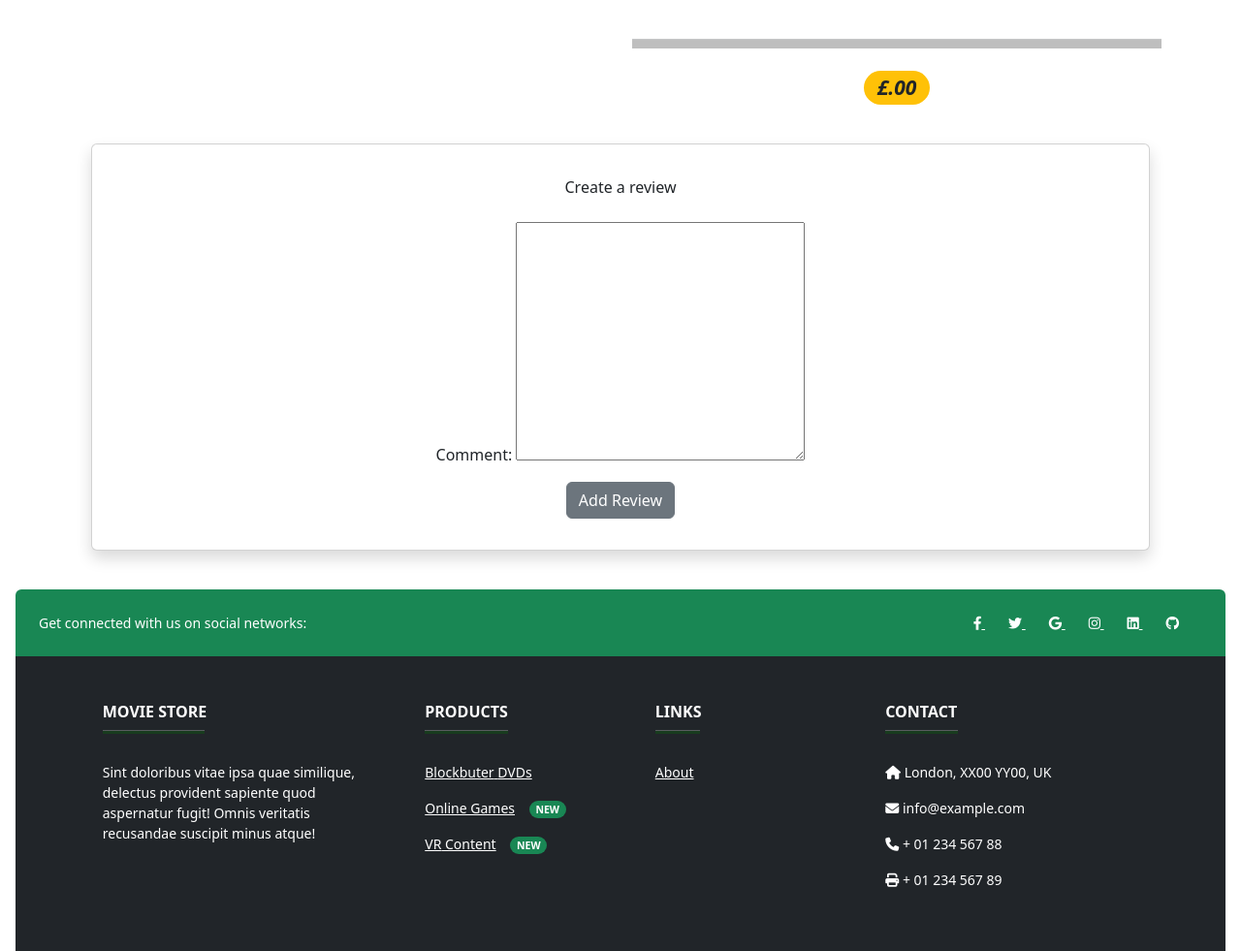
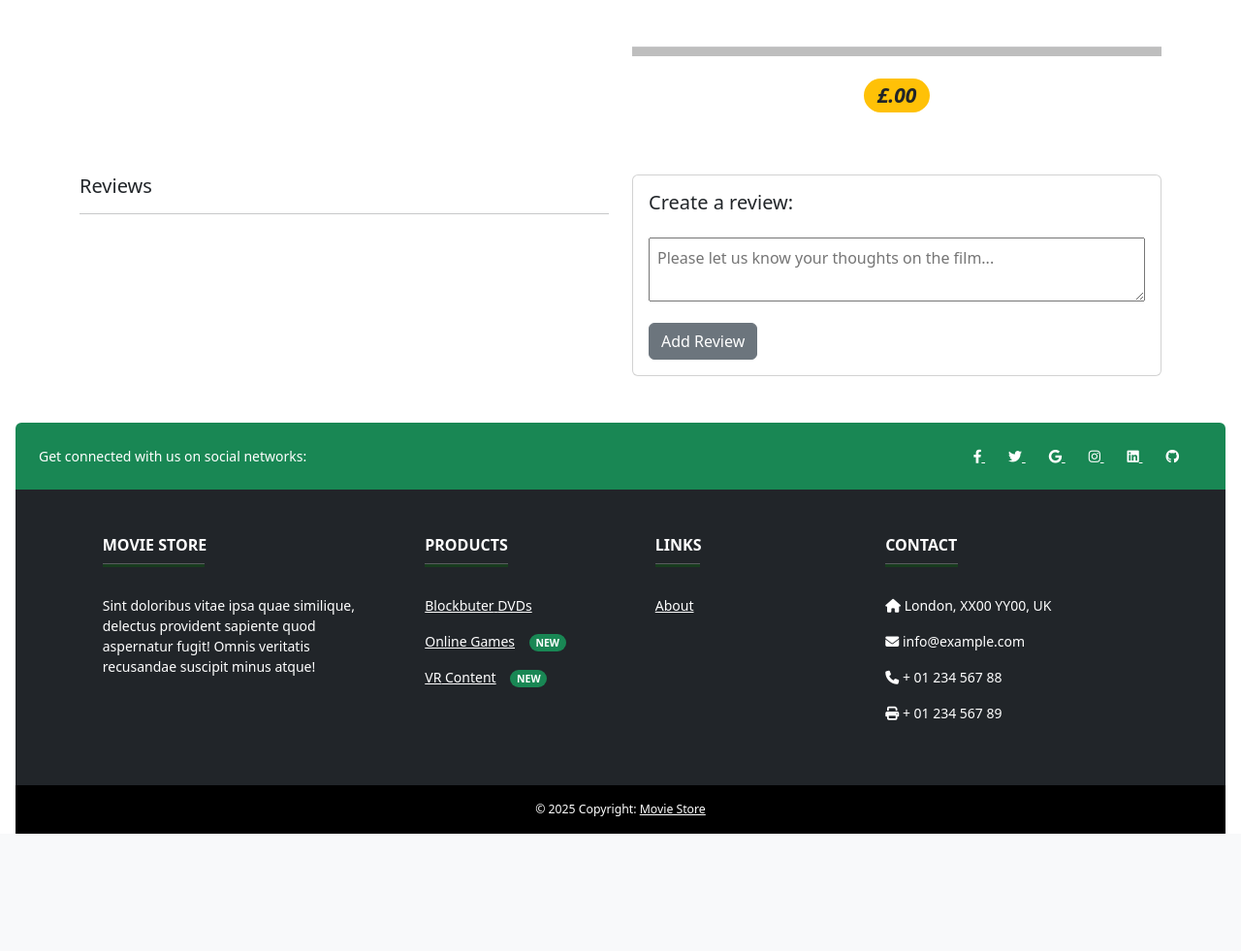
Before and after one commit to johnclamy/chrome-extension-starter, a Django app: template moviestore/movies/templates/movies/show.html in a window 1280 px wide. Shown: the part 56-1037 px from the top of the page at 97% size. After the commit the page ends 916 px from the top, so only its background shows below. Run offline with Django 5.2, Linux system fonts and the light colour scheme; the template is opened without the code that fills it, so the values that code supplies are empty; the visitor is signed in with stand-in values (Sample User, id 1); some libraries are stand-ins or nearby versions.

Commit message:
display the reviews list as one of two columns on large screens

```diff
--- a/moviestore/movies/templates/movies/show.html
+++ b/moviestore/movies/templates/movies/show.html
@@ -1,7 +1,8 @@
 {% extends 'base.html' %} {% block content %}
-<div class="my-3 mx-1">
-  <div class="container text-center">
-    <section class="row">
+<div class="my-4 mx-1">
+  <div class="container">
+    <!-- movie card section-->
+    <section class="row text-center">
       <div class="col-md-6">
         <img
           src="{{ template_data.movie.image.url }}"
@@ -28,46 +29,64 @@
         </p>
       </div>
     </section>
-    <section>
+    <!-- end of movie card section-->
+
+    <div class="row mt-5">
+      <!-- movie reviews section -->
+      <section class="col-md-6 col-lg-6">
+        <h1 class="h5 mt-0 mb-0">Reviews</h1>
+        <hr />
+        <ul class="list-group">
+          {% for review in template_data.reviews %}
+          <li class="list-group-item card mb-3">
+            <div class="card-body">
+              <div class="d-flex mb-3">
+                <div>
+                  <h2 class="h6 card-title mb-0">
+                    Reviewed by {{ review.user.username }}
+                  </h2>
+                  <small class="text-muted">{{ review.date }}</small>
+                </div>
+              </div>
+              <p class="card-text">{{ review.comment }}</p>
+            </div>
+          </li>
+          {% endfor %}
+        </ul>
+      </section>
+      <!-- end of 'movie reviews' section -->
+
+      <!-- add review section-->
+      <section class="col-md-6 col-lg-6 offset-lg-0">
         {% if user.is_authenticated %}
-      <div class="container mt-4">
-        <div class="row justify-content-center">
-          <div class="col-12">
-            <div class="card shadow p-3 mb-4 rounded">
+        <div class="card mb-4">
           <div class="card-body">
-                <b class="text-start">Create a review</b><br /><br />
+            <h2 class="h5 text-start mb-4">Create a review:</h2>
             <form
               method="POST"
               action="{% url 'movies.create_review' id=template_data.movie.id %}"
             >
               {% csrf_token %}
-                  <p>
-                    <label for="comment">Comment:</label>
+              <div class="mb-3">
                 <textarea
+                  placeholder="Please let us know your thoughts on the film..."
                   name="comment"
                   required
-                      class="form-contol"
+                  class="form-contol p-2 w-100"
                   id="comment"
-                      cols="30"
-                      rows="10"
                 ></textarea>
-                  </p>
-                  <div class="text-center">
-                    <button
-                      type="submit"
-                      class="btn btn-secondary text-capitalize"
-                    >
+              </div>
+              <button type="submit" class="btn btn-secondary text-capitalize">
                 add review
               </button>
-                  </div>
             </form>
-              </div>
-            </div>
-          </div>
           </div>
         </div>
         {% endif %}
       </section>
+      <!-- end of 'add review' section -->
+    </div>
+    <!-- end of the reviews wrapper -->
   </div>
 </div>
 {% endblock content %}
```
Lines whose indentation alone changed are shown as unchanged.
